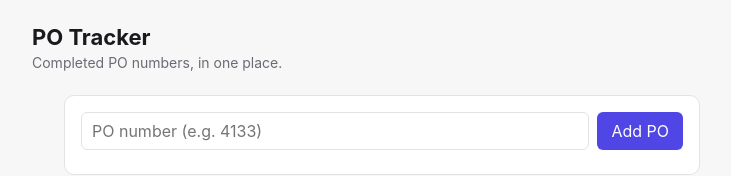
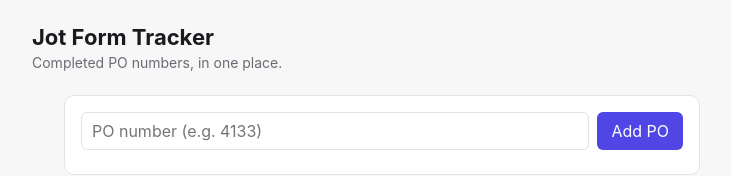
Before and after one commit to jwarden1550/jotform-tracker, a website: page public/index.html in a window 1280 px wide. Shown: the top 176 px of the page, without its empty margins (258-989 px from the left). Drawn offline with Linux system fonts and the light colour scheme; no server answers.

Commit message:
Rename title to Jot Form Tracker

```diff
--- a/public/index.html
+++ b/public/index.html
@@ -3,7 +3,7 @@
 <head>
 <meta charset="utf-8">
 <meta name="viewport" content="width=device-width, initial-scale=1">
-<title>PO Tracker</title>
+<title>Jot Form Tracker</title>
 <style>
   :root {
     --bg: #f7f7f8; --panel: #fff; --border: #e3e3e6; --text: #1a1a1e;
@@ -39,7 +39,7 @@
 <body>
 <header>
   <div class="container" style="padding:0;">
-    <h1>PO Tracker</h1>
+    <h1>Jot Form Tracker</h1>
     <div class="sub">Completed PO numbers, in one place.</div>
   </div>
 </header>
```
